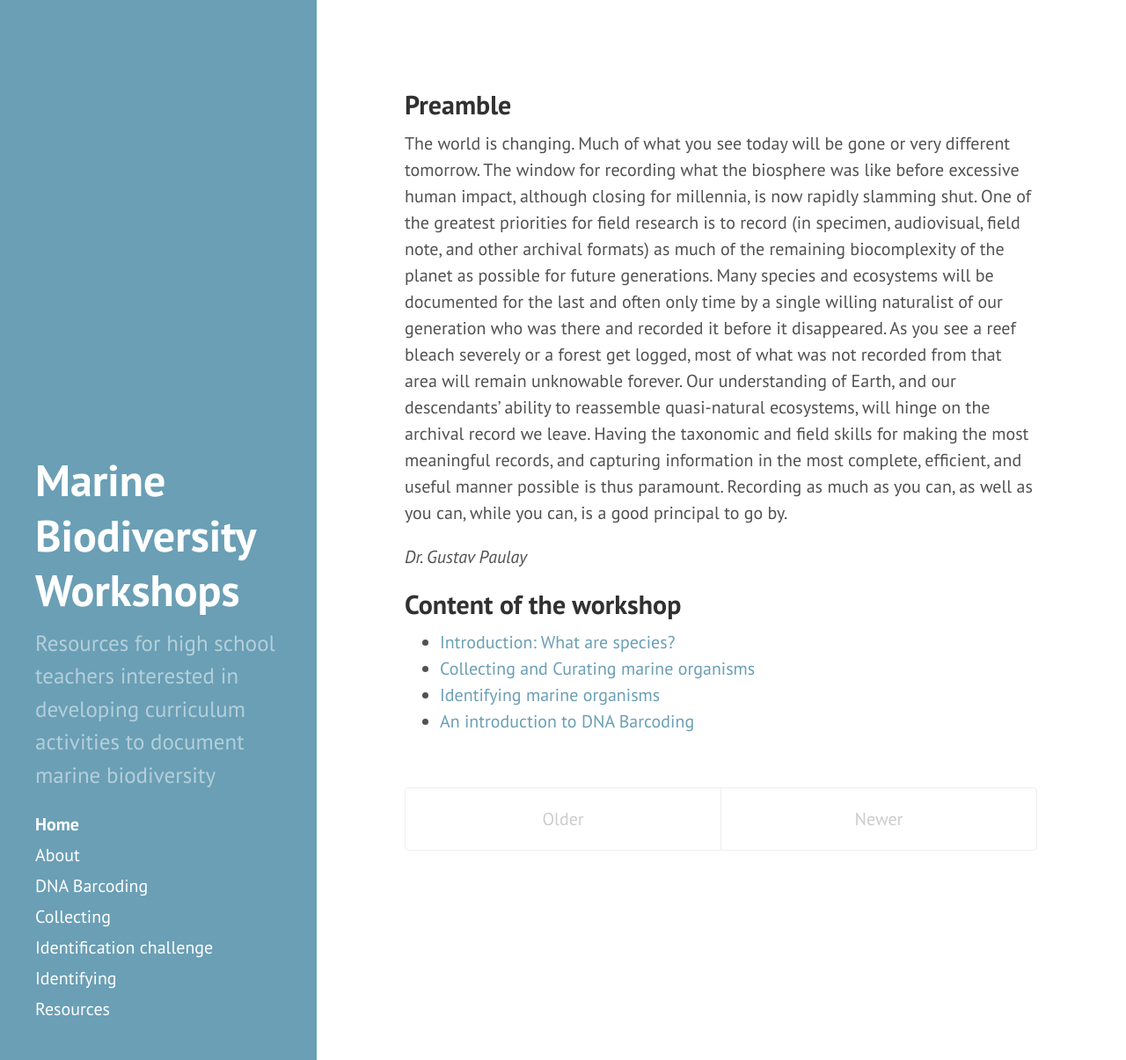
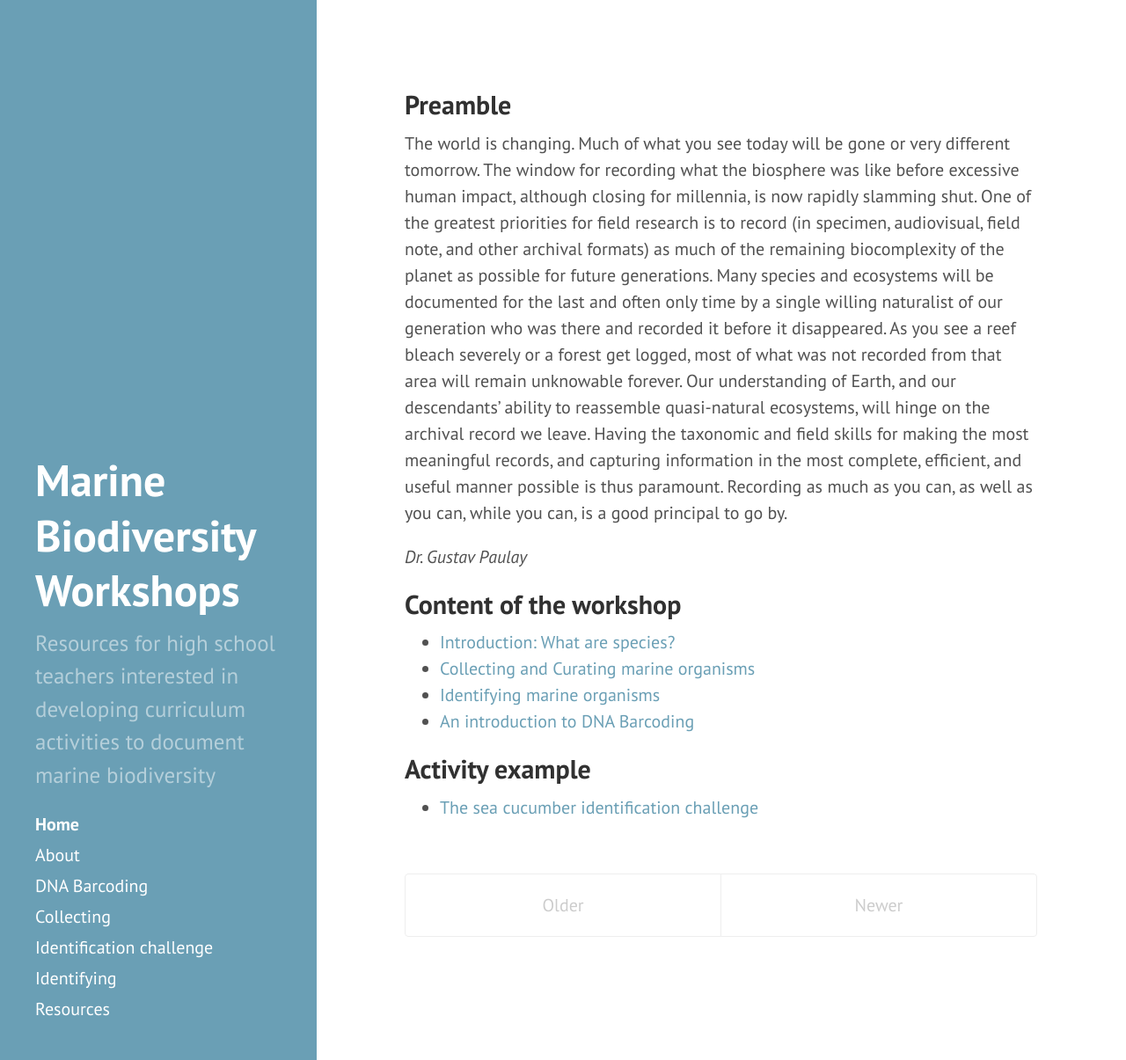
Before and after one commit to marine-diversity-workshops/marine-diversity-workshops.github.io, a Jekyll site: the page built from index.html, in a window 1280 px wide and 1205 px high. Shown: the whole window at 88% size. Built offline with Jekyll 4.4.1, drawn with Linux system fonts in a browser that asks for light colours; nearby versions of some CDN libraries; the list of posts is cut into pages by our own code.

Commit message:
add challenge to index page

```diff
--- a/index.html
+++ b/index.html
@@ -34,6 +34,12 @@ good principal to go by.</p>
   <li> <a href="{{ site.baseurl }}barcoding">An introduction to DNA Barcoding</a> </li>
 </ul>
 
+<h2>Activity example</h2>
+
+<ul>
+  <li> <a href="{{ site.baseurl }}identification-challenge">The sea cucumber
+  identification challenge</a></li>
+</ul>
 
 <div class="posts">
   {% for post in paginator.posts %}
```
